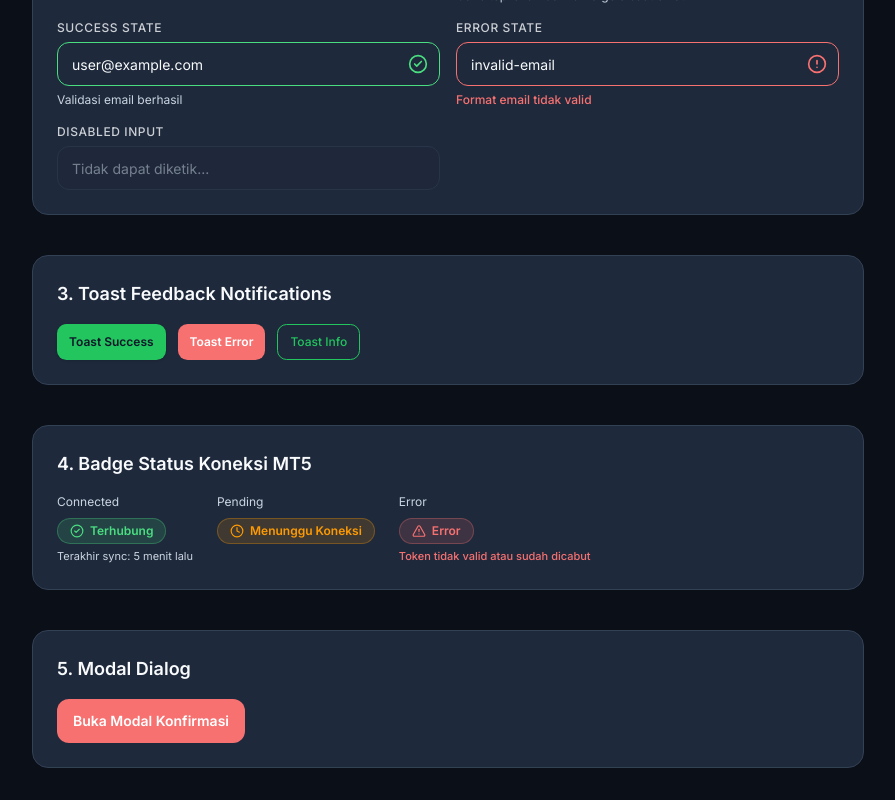
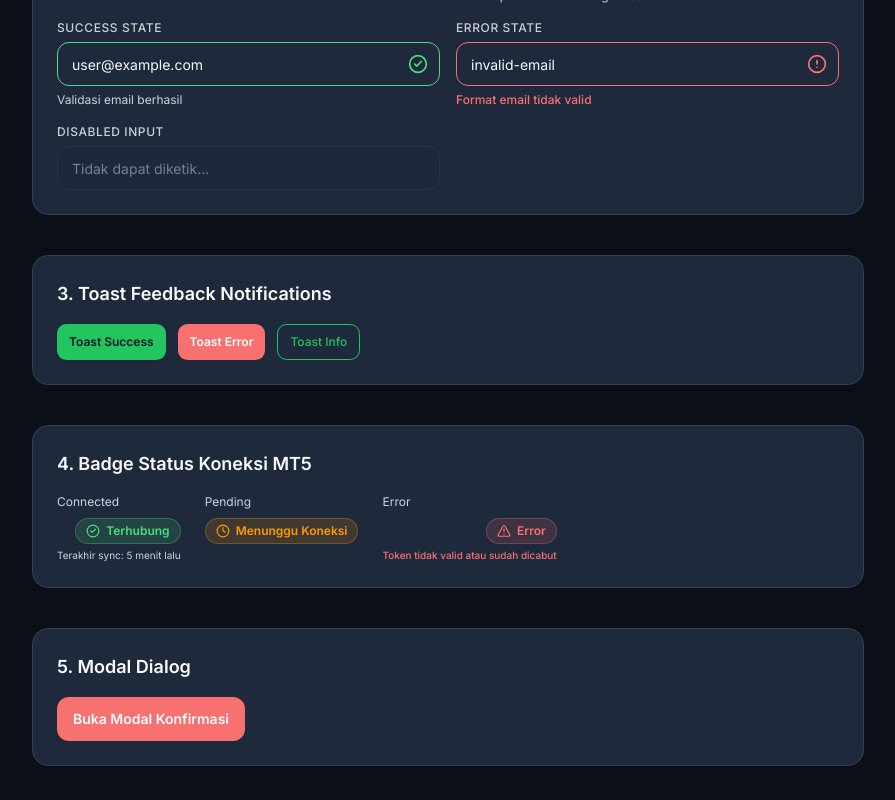
Before and after one commit to galang-pradhana/catatan-harian-trader, a Next.js app: page /preview in a window 1280 px wide. Shown: the part 613-1413 px from the top of the page, without its empty margins (192-1087 px from the left). Built offline with nearby package versions, Linux system fonts and the light colour scheme.

Commit message:
fix(ui): perbaiki tata letak header MT5 connection card agar badge Cent dan status Terhubung tidak menumpuk

```diff
--- a/src/components/shared/connection-card.tsx
+++ b/src/components/shared/connection-card.tsx
@@ -100,26 +100,27 @@ export function ConnectionCard({
       <div className="bg-card border border-border rounded-2xl p-5 shadow-md flex flex-col justify-between gap-4 transition-all hover:border-primary/40">
         {/* Card Header */}
         <div className="flex items-start justify-between gap-3">
-          <div className="flex items-center gap-3">
+          <div className="flex items-center gap-3 min-w-0 flex-1">
             <div className="h-10 w-10 rounded-xl bg-secondary flex items-center justify-center text-primary shrink-0">
               <Server className="h-5 w-5" />
             </div>
-            <div>
-              <div className="flex items-center gap-2">
-                <h3 className="font-bold text-foreground text-base tracking-tight">
-                  {connection.accountNumber ? `#${connection.accountNumber}` : 'Menunggu Akun'}
-                </h3>
+            <div className="min-w-0 flex-1">
+              <h3 className="font-extrabold text-foreground text-base tracking-tight truncate">
+                {connection.accountNumber ? `#${connection.accountNumber}` : 'Menunggu Akun'}
+              </h3>
+              <div className="flex items-center gap-1.5 flex-wrap mt-0.5">
+                <p className="text-xs text-muted-foreground font-medium truncate">
+                  {connection.brokerName || 'Broker Belum Terdeteksi'}
+                </p>
                 {isCent && (
-                  <span className="text-[10px] font-extrabold px-2 py-0.5 rounded-full bg-amber-500/15 text-amber-400 border border-amber-500/30 shrink-0">
-                    Akun Cent (USC)
+                  <span className="text-[9px] font-extrabold px-1.5 py-0.5 rounded-md bg-amber-500/15 text-amber-400 border border-amber-500/30 shrink-0">
+                    Cent (USC)
                   </span>
                 )}
               </div>
-              <p className="text-xs text-muted-foreground font-medium">
-                {connection.brokerName || 'Broker Belum Terdeteksi'}
-              </p>
             </div>
           </div>
+
           <ConnectionStatusBadge
             status={connection.status}
             errorMessage={connection.lastError}
--- a/src/components/shared/connection-status-badge.tsx
+++ b/src/components/shared/connection-status-badge.tsx
@@ -38,10 +38,10 @@ export function ConnectionStatusBadge({
   const Icon = config.icon
 
   return (
-    <div className="flex flex-col gap-1">
+    <div className="flex flex-col items-end text-right gap-1 shrink-0">
       <div
         className={cn(
-          'inline-flex items-center gap-1.5 px-3 py-1 rounded-full text-xs font-semibold border w-fit',
+          'inline-flex items-center gap-1.5 px-2.5 py-1 rounded-full text-xs font-semibold border shrink-0',
           config.bg,
           className
         )}
@@ -50,12 +50,12 @@ export function ConnectionStatusBadge({
         <span>{config.label}</span>
       </div>
       {status === 'connected' && lastSyncedAt && (
-        <span className="text-[11px] text-muted-foreground">
+        <span className="text-[10px] text-muted-foreground whitespace-nowrap">
           Terakhir sync: {lastSyncedAt}
         </span>
       )}
       {status === 'error' && errorMessage && (
-        <span className="text-[11px] text-destructive font-medium">
+        <span className="text-[10px] text-destructive font-medium">
           {errorMessage}
         </span>
       )}
```
